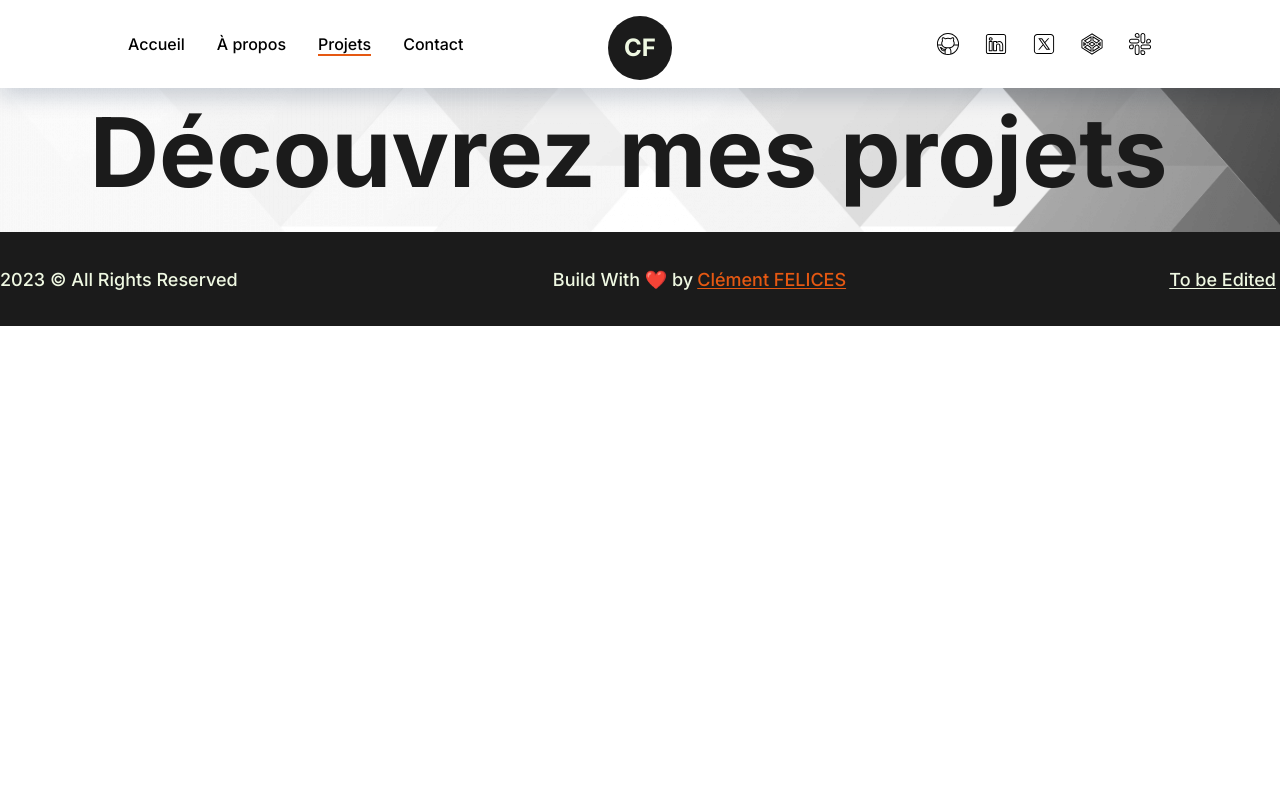
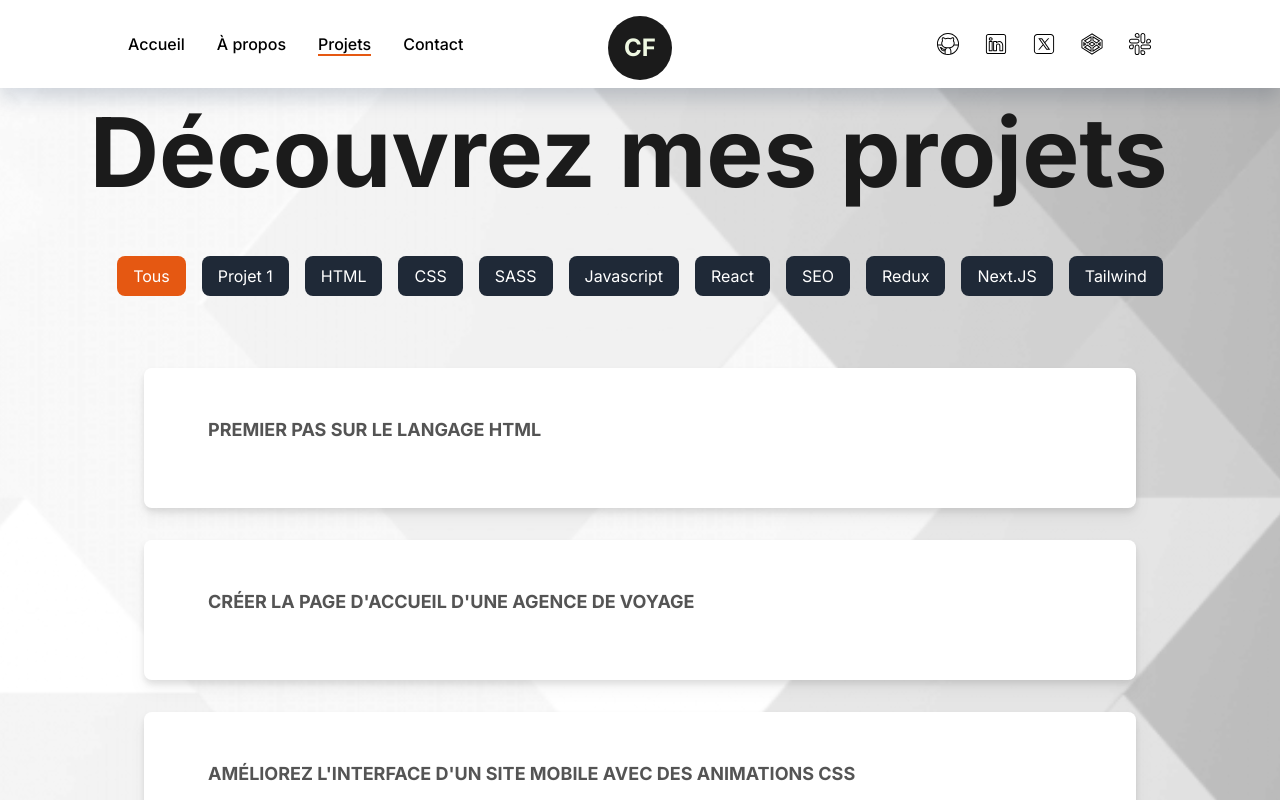
Before and after one commit to Titou360/P12-portfolio, a Next.js app: page /my-projects in a window 1280 px wide. Shown: the top 800 px of the page. Built offline with nearby package versions, Linux system fonts and the light colour scheme.

Commit message:
End of day 5 - Projects & Contact pages to finish

```diff
--- a/app/my-projects/page.js
+++ b/app/my-projects/page.js
@@ -1,15 +1,30 @@
+'use client';
 import AnimatedText from '@/components/AnimatedText';
+import ExpandingCardGrid from '@/components/ExpandingCardGrid';
+import FilterTags from '@/components/FilterTags';
+import { useState } from 'react';
+import data from '../../data/projects.json';
 
-const Page = () => {
+const cardsData = data.projects;
+
+const Projects = () => {
+  const [selectedTag, setSelectedTag] = useState(null);
+  const filteredCards = selectedTag ? cardsData.filter((card) => card.tags && card.tags.includes(selectedTag)) : cardsData;
+
+  const handleFilterChange = (tag) => {
+    setSelectedTag(tag);
+  };
+
   return (
     <section id="projects" className="w-full pt-2 mb-6 flex flex-col items-center text-dark">
-        <AnimatedText className="normal-case" text="Découvrez mes projets" />
+      <AnimatedText className="normal-case" text="Découvrez mes projets" />
 
-        <div>
-
-        </div>
+      <FilterTags onFilterChange={handleFilterChange} />
+      <div className="w-full h-full flex row flex-wrap justify-center items-center max-w-5xl m-16 ">
+        <ExpandingCardGrid filteredCards={filteredCards} />
+      </div>
     </section>
   );
 };
 
-export default Page;
+export default Projects;
--- a/app/page.js
+++ b/app/page.js
@@ -16,13 +16,13 @@ export default function Home() {
         <div className="w-1/2 flex flex-col item-center">
           <AnimatedText className="!text-6xl text-left normal-case" text="Je suis Clément Felices, développeur Web" />
           <p className="italic font-bold text-justify">
-            Après 22 ans d&apos;hôtellerie-restauration, j&apos;ai quitté ce métier passionnant pour me réorienter dans le développement web. <br />
-            Bercé depuis ma plus jeune adolescence dans le monde de l&apos;informatique, le code a toujours été pour moi une fascination.
+            Après 22 ans d&apos;hôtellerie-restauration, j&apos;ai quitté ce métier captivant pour me réorienter dans le développement web. <br />
+            Bercé depuis ma plus jeune adolescence par le monde de l&apos;informatique, il est devenu une passion, le code a toujours été pour moi une fascination et je suis heureux de pouvoir proposer des solutions digitales à mes clients.
           </p>
           <br />
           <p className="text-justify my-4 text-base font-medium">
             Après une reconvertion professionnelle réussie, je me consacre dès maintenant à la transformation d&apos;idées en applications web
-            innovantes. Explorez mes récents projets et articles, mettant en avant mon expertise en React.js et en développement web, où chaque ligne
+            innovantes. Explorez mes récents projets, mettant en avant mon expertise en React.js et en développement web, où chaque ligne
             de code raconte une histoire de créativité et d&apos;efficacité.
           </p>
 
--- /dev/null
+++ b/components/AnimatedNumber.js
@@ -0,0 +1,16 @@
+import { motion, useMotionValue, useTransform, animate } from 'framer-motion';
+import { useEffect } from 'react';
+
+
+export default function AnimatedNumber() {
+  const count = useMotionValue(0);
+  const rounded = useTransform(count, Math.round);
+
+  useEffect(() => {
+    const animation = animate(count, 9, { duration: 3 });
+
+    return animation.stop;
+  }, [count]);
+
+  return <motion.span>{rounded}</motion.span>;
+}
--- /dev/null
+++ b/components/ExpandingCardGrid.js
@@ -0,0 +1,46 @@
+'use client';
+import { motion } from 'framer-motion';
+import { useState } from 'react';
+import data from '../data/projects.json';
+
+const cardsData = data.projects;
+
+const ExpandingCardGrid = ({ filteredCards }) => {
+  const [openCard, setOpenCard] = useState(null);
+
+  const handleCardClick = (cardId) => {
+    setOpenCard((prevOpenCard) => (prevOpenCard === cardId ? null : cardId));
+  };
+
+  return (
+    <>
+      {filteredCards.map((card) => (
+        <motion.div
+          key={card.id}
+          layout
+          onClick={() => handleCardClick(card.id)}
+          className={`bg-white cursor-pointer rounded-lg w-full pt-12 pb-12 pl-16 pr-16 drop-shadow-lg hover: m-4 ${
+            openCard === card.id ? 'border-2 border-orange-600/75' : ''
+          }`}
+        >
+          <motion.h2 layout className="mb-4 text-lg font-bold uppercase text-dark/75 text-left">
+            {card.title}
+          </motion.h2>
+
+          {openCard === card.id && (
+            <motion.div className="w-full h-full" layout>
+              <p className="pt-4 leading-5 text-justify">{card.description}</p>
+
+              <div className="flex row justify-around align-center mt-2">
+                <span>{card.links.codeLink}</span>
+                <span>{card.links.demoLink}</span>
+              </div>
+            </motion.div>
+          )}
+        </motion.div>
+      ))}
+    </>
+  );
+};
+
+export default ExpandingCardGrid;
--- /dev/null
+++ b/components/FilterTags.js
@@ -0,0 +1,40 @@
+import { useEffect, useState } from 'react';
+import data from '../data/projects.json';
+
+const projectsData = data.projects;
+const allTags = [...new Set(projectsData.flatMap((card) => card.tags.filter((tag) => tag !== undefined && tag !== '')))];
+
+const FilterTags = ({ onFilterChange }) => {
+  const [selectedTag, setSelectedTag] = useState(null);
+
+  useEffect(() => {
+    onFilterChange(selectedTag);
+  }, [selectedTag, onFilterChange]);
+
+  const handleTagClick = (tag) => {
+    setSelectedTag((prevTag) => (prevTag === tag ? null : tag));
+  };
+
+  if (allTags.length === 0) {
+    return null; // Ou un autre rendu approprié lorsque la liste est vide
+  }
+
+  return (
+    <div className="flex row items-center justify-center mt-10 -mb-4">
+      <button className="bg-primary rounded-lg py-2 px-4 text-white m-2 ">Tous</button>
+      {allTags.map((tag, index) => (
+        <button
+          key={index}
+          onClick={() => handleTagClick(tag)}
+          className={`button ${
+            selectedTag === tag ? 'active bg-primary text-white px-4 py-2 m-2 rounded-lg' : 'bg-gray-800 px-4 py-2 m-2 text-white rounded-lg'
+          }`}
+        >
+          {tag}
+        </button>
+      ))}
+    </div>
+  );
+};
+
+export default FilterTags;
--- a/data/projects.json
+++ b/data/projects.json
@@ -5,7 +5,7 @@
       "title": "Premier pas sur le langage HTML",
       "cover": "chemin/vers/image1.jpg",
       "description": "Mise à jour d'un site avec HTML",
-      "tags": ["HTML"],
+      "tags": ["Projet 1"],
       "links": {
         "codeLink": "lien_vers_code_source1",
         "demoLink": "lien_vers_demo1"
@@ -16,7 +16,7 @@
       "title": "Créer la page d'accueil d'une agence de voyage",
       "cover": "chemin/vers/image2.jpg",
       "description": "Créer la page d'accueil de l'agence de voyage Booki",
-      "tags": ["HTML 5 ", "CSS 3 "],
+      "tags": ["HTML", "CSS"],
       "links": {
         "codeLink": "lien_vers_code_source2",
         "demoLink": "lien_vers_demo2"
@@ -27,7 +27,7 @@
       "title": "Améliorez l'interface d'un site mobile avec des animations CSS",
       "cover": "chemin/vers/image2.jpg",
       "description": "Description du projet 2.",
-      "tags": ["HTML 5", "SASS"],
+      "tags": ["HTML", "SASS"],
       "links": {
         "codeLink": "lien_vers_code_source2",
         "demoLink": "lien_vers_demo2"
@@ -49,7 +49,7 @@
       "title": "Créez une page dynamique avec JavaScript",
       "cover": "chemin/vers/image2.jpg",
       "description": "Création d'un site Internet pour une architecte d'intérieur avec un dashboard permettant l'ajout et la suppression de ses projets via une modale",
-      "tags": ["HTML 5", "CSS 3", "Javascript"],
+      "tags": ["HTML", "CSS", "Javascript"],
       "links": {
         "codeLink": "lien_vers_code_source2",
         "demoLink": "lien_vers_demo2"
@@ -82,7 +82,7 @@
       "title": "Optimisez le référencement d'un site de photographe",
       "cover": "chemin/vers/image2.jpg",
       "description": "Optimisation SEO et ... du site de Nina Carducci",
-      "tags": ["HTML", "CSS", "JS", "Schema.org"],
+      "tags": ["HTML", "CSS", "Javascript", "SEO"],
       "links": {
         "codeLink": "lien_vers_code_source2",
         "demoLink": "lien_vers_demo2"
@@ -93,7 +93,7 @@
       "title": "Débugguez le site d'une agence d'événementiel",
       "cover": "chemin/vers/image2.jpg",
       "description": "Description du projet 2.",
-      "tags": ["", "Outil5", "Outil6"],
+      "tags": ["", "", ""],
       "links": {
         "codeLink": "lien_vers_code_source2",
         "demoLink": "lien_vers_demo2"
@@ -104,7 +104,7 @@
       "title": "Implémentez le front-end d'une application bancaire avec React",
       "cover": "chemin/vers/image2.jpg",
       "description": "Description du projet 2.",
-      "tags": ["HTML", "CSS", "React"],
+      "tags": ["HTML", "CSS", "React", "Redux"],
       "links": {
         "codeLink": "lien_vers_code_source2",
         "demoLink": "lien_vers_demo2"
@@ -115,7 +115,7 @@
       "title": "Créez et publiez votre portfolio",
       "cover": "chemin/vers/image2.jpg",
       "description": "Description du projet 2.",
-      "tags": ["React", "Next.JS", "Tailwind CSS"],
+      "tags": ["React", "Next.JS", "Tailwind"],
       "links": {
         "codeLink": "lien_vers_code_source2",
         "demoLink": "lien_vers_demo2"
--- a/tailwind.config.js
+++ b/tailwind.config.js
@@ -10,7 +10,8 @@ module.exports = {
         dark: '#1b1b1b',
         light: '#EFF8E2',
         primary: '#E55812',
-        primaryDark: '#58E6D9'
+        primaryDark: '#58E6D9',
+        expanderDark: '#B6BBC4'
       },
       animation: {
         'spin-slow': 'spin 8s linear infinite'
```
Also changed, not shown: app/about-me/page.js (+7 -7 lines), app/contact-me/page.js (+54 -5 lines), components/Icons.js (+12 -0 lines).
